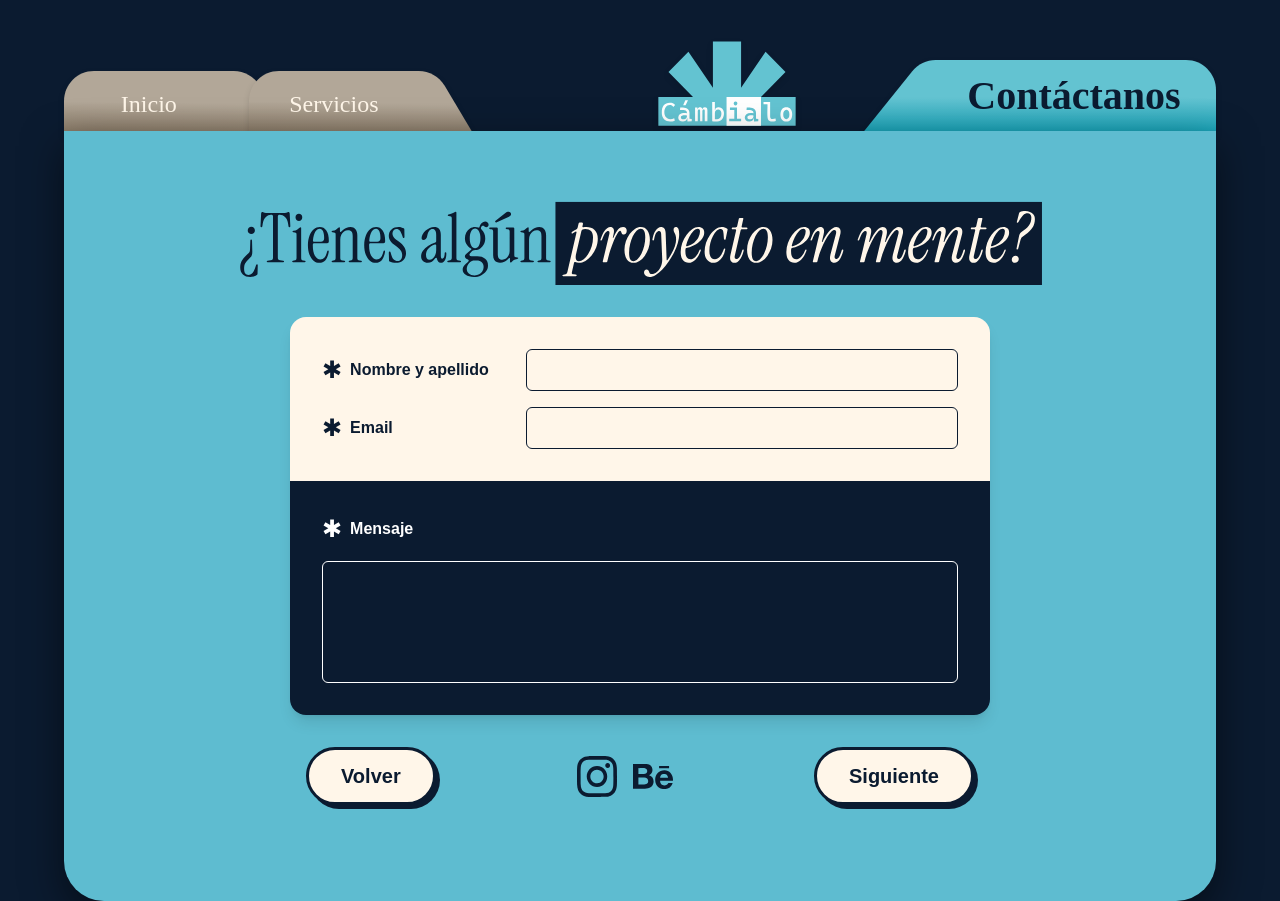
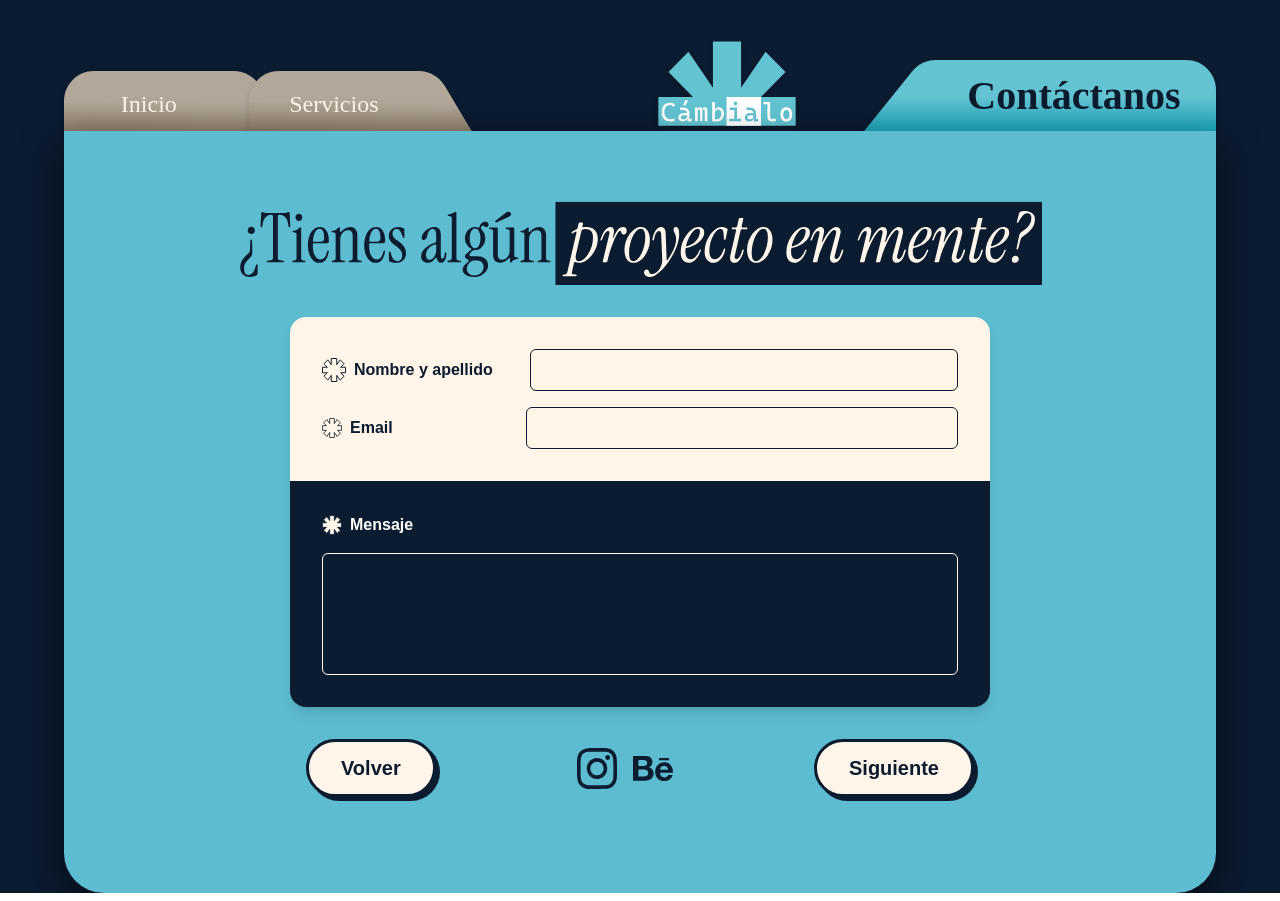
Before and after one commit to CambIAlo/cambialo-web, a Next.js app: page /contacto in a window 1280 px wide. Both pictures are taken after a click on the button 835 px from the left and 464 px from the top of the page. Built offline with nearby package versions, Linux system fonts and the light colour scheme.

Commit message:
restructira del formulario

```diff
--- a/components/ContactForm.tsx
+++ b/components/ContactForm.tsx
@@ -2,14 +2,12 @@
 
 import React from "react";
 import Image from "next/image";
-
-// 1. Agregamos onSiguiente a la interfaz de las propiedades
+import { AsteriscoSVG } from "./icons";
 interface ContactFormProps {
   onVolver: () => void;
   onSiguiente: () => void;
 }
 
-// 2. Extraemos onSiguiente de las props del componente
 export default function ContactForm({ onVolver, onSiguiente }: ContactFormProps) {
   return (
     <div className="w-full max-w-[700px] mx-auto animate-fade-in">
@@ -19,30 +17,46 @@ export default function ContactForm({ onVolver, onSiguiente }: ContactFormProps)
         <div className="bg-[#FFF6E9] p-6 md:p-8 flex flex-col gap-6 md:gap-4">
           <div className="flex flex-col md:flex-row md:items-center gap-2 md:gap-4">
             <div className="flex items-center gap-2">
-              <span className="text-xl md:text-2xl text-[#0B1B30]">✱</span>
+              {/* Contenedor para controlar el tamaño del SVG */}
+              <div className="w-6 h-6 flex-shrink-0 text-[#0B1B30] flex items-center justify-center">
+                <AsteriscoSVG />
+              </div>
               <label className="text-[#0B1B30] font-bold md:w-40">Nombre y apellido</label>
             </div>
-            <input type="text" className="flex-1 w-full bg-transparent border border-[#0B1B30] rounded-md px-3 py-2 outline-none focus:ring-2 focus:ring-[#0B1B30]" />
+            {/* Se agregó text-[#0B1B30] y font-medium para máxima legibilidad */}
+            <input
+              type="text"
+              className="flex-1 w-full bg-transparent border border-[#0B1B30] rounded-md px-3 py-2 outline-none focus:ring-2 focus:ring-[#0B1B30] text-[#0B1B30] font-medium"
+            />
           </div>
 
           <div className="flex flex-col md:flex-row md:items-center gap-2 md:gap-4">
             <div className="flex items-center gap-2">
-              <span className="text-xl md:text-2xl text-[#0B1B30]">✱</span>
+              <div className="w-5 h-5 flex-shrink-0 text-[#0B1B30]">
+                <AsteriscoSVG />
+              </div>
               <label className="text-[#0B1B30] font-bold md:w-40">Email</label>
             </div>
-            <input type="email" className="flex-1 w-full bg-transparent border border-[#0B1B30] rounded-md px-3 py-2 outline-none focus:ring-2 focus:ring-[#0B1B30]" />
+            {/* Se agregó text-[#0B1B30] y font-medium */}
+            <input
+              type="email"
+              className="flex-1 w-full bg-transparent border border-[#0B1B30] rounded-md px-3 py-2 outline-none focus:ring-2 focus:ring-[#0B1B30] text-[#0B1B30] font-medium"
+            />
           </div>
         </div>
 
         {/* Parte Inferior Azul Oscuro */}
         <div className="bg-[#0B1B30] p-6 md:p-8 flex flex-col gap-2">
           <div className="flex items-center gap-2 text-white">
-            <span className="text-xl md:text-2xl">✱</span>
+            <div className="w-5 h-5 flex-shrink-0 text-white">
+              <AsteriscoSVG />
+            </div>
             <label className="font-bold">Mensaje</label>
           </div>
+          {/* El textarea ya tenía text-white, se agregó font-medium para mantener consistencia */}
           <textarea
             rows={4}
-            className="w-full bg-transparent border border-white rounded-md p-3 text-white outline-none focus:ring-2 focus:ring-white resize-none mt-2"
+            className="w-full bg-transparent border border-white rounded-md p-3 outline-none focus:ring-2 focus:ring-white resize-none mt-2 text-white font-medium"
           ></textarea>
         </div>
 
@@ -67,7 +81,6 @@ export default function ContactForm({ onVolver, onSiguiente }: ContactFormProps)
           <Image src="/svg/behance.svg" alt="Behance" width={40} height={40} />
         </div>
 
-        {/* 3. Le pasamos la función al evento onClick del botón Siguiente */}
         <button
           onClick={onSiguiente}
           className="
--- a/components/icons.tsx
+++ b/components/icons.tsx
@@ -1,7 +1,12 @@
 import React from "react";
 
 export const AsteriscoSVG = () => (
-  <svg width="49" height="49" viewBox="0 0 49 49" fill="none" xmlns="http://www.w3.org/2000/svg" className="shrink-0 w-8 h-8 md:w-10 md:h-10 mt-0.5">
+  <svg
+    viewBox="0 0 49 49"
+    fill="none"
+    xmlns="http://www.w3.org/2000/svg"
+    className="w-full h-full"
+  >
     <path d="M30.1152 1V13.6748L36.3252 4.75488L37.0078 3.77441L37.8525 4.61914L44.3809 11.1465L45.0879 11.8535L44.3809 12.5605L38.0576 18.8848H48V30.1152H38.0576L45.0879 37.1455L37.0078 45.2256L36.3252 44.2451L30.1152 35.3242V48H18.8848V35.3242L12.6738 44.2451L11.9912 45.2256L11.1465 44.3809L4.61914 37.8525L3.91211 37.1455L10.9424 30.1152H1V18.8848H10.9424L4.61914 12.5605L3.91211 11.8535L11.9912 3.77441L12.6738 4.75488L18.8848 13.6748V1H30.1152Z" fill="#FFF6E9" stroke="#0B1B30" strokeWidth="2"/>
   </svg>
 );
```
Also changed, not shown: 1 other file (tests, documents, lock files or other folders).
